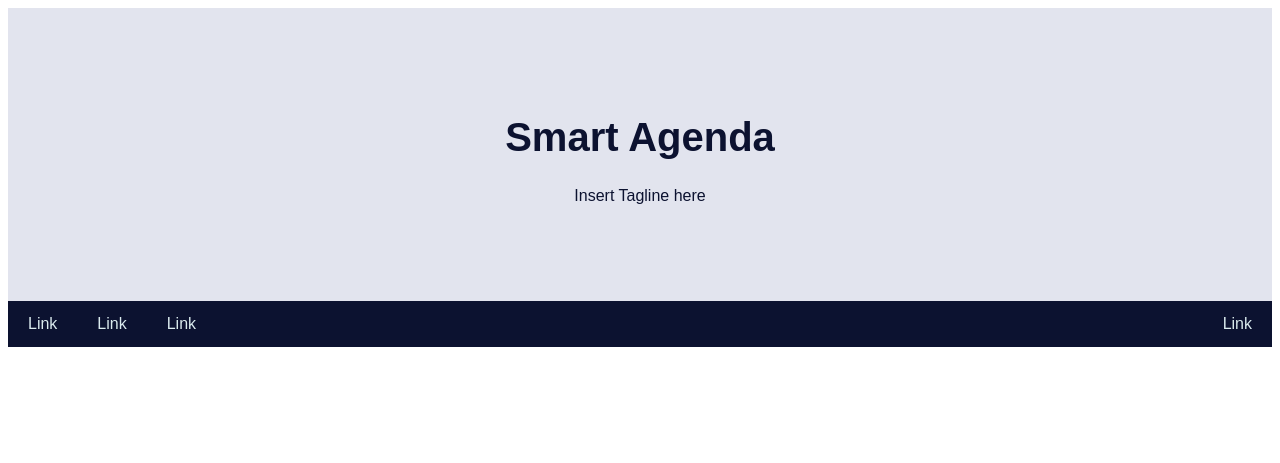
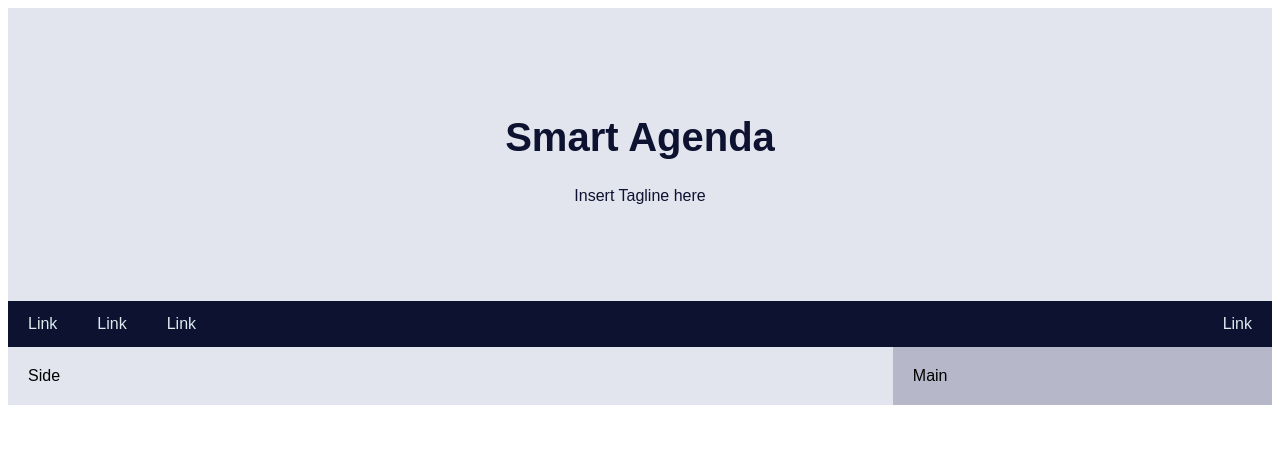
Before and after one commit to GIZMO-08/C2C-Smart_AgendaAI, a PHP site: page / in a window 1280 px wide. Shown: the top 463 px of the page. Run offline with PHP 8.4, Linux system fonts and the light colour scheme.

Commit message:
Two column layout:)

```diff
--- a/index.html
+++ b/index.html
@@ -19,4 +19,9 @@
         <a href="#" class="right">Link</a>
 
     </div>
+
+    <div class="row">
+        <div class="main">Side </div>
+        <div class="side"> Main </div>
+    </div>
 </body>
--- a/style.css
+++ b/style.css
@@ -40,3 +40,25 @@ navbar a.hover {
     background-color: #6f6586;
     color: rgb(239, 237, 243);
 }
+
+* {
+    box-sizing: border-box;
+}
+
+.row {
+    display: flex;
+    flex-wrap: wrap;
+}
+
+.side {
+    flex: 30%;
+    background-color:#b7b7ca;
+    padding: 20px;
+}
+
+.main {
+    flex: 70%;
+    background-color:#e2e4ee;
+    padding: 20px;
+
+}
```
